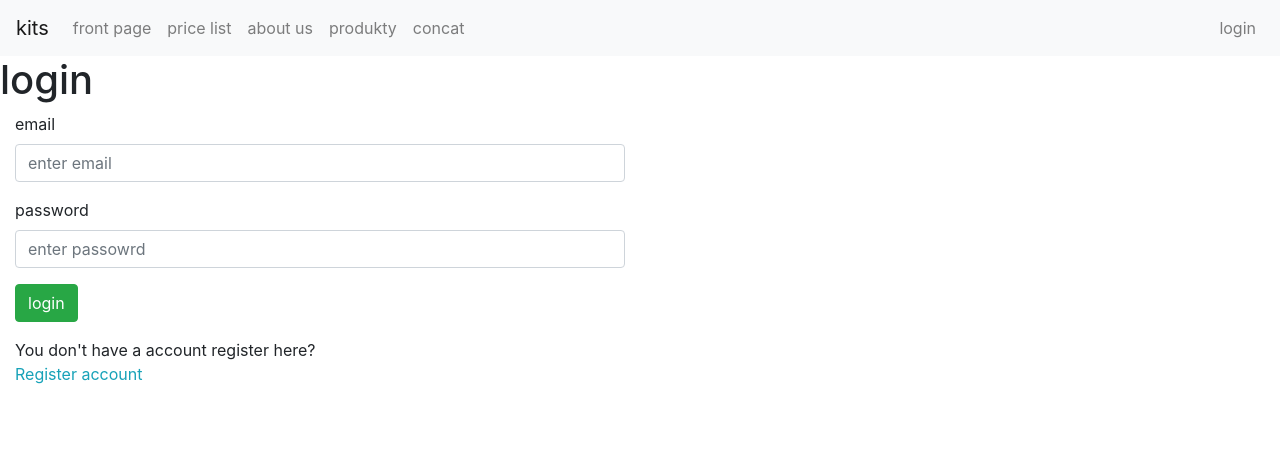
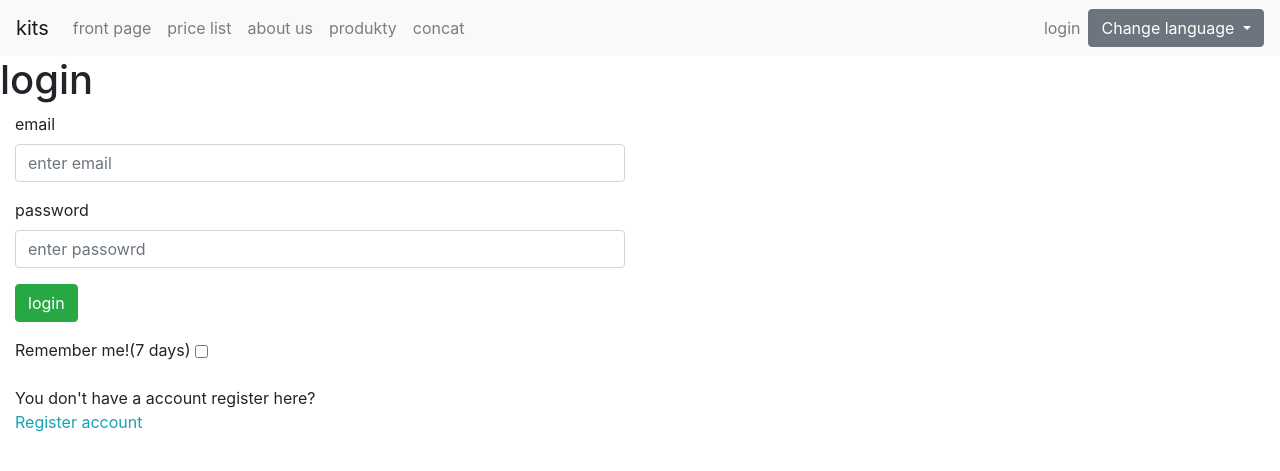
Before and after one commit to Fr3dyS/balin-rocnikovka, a PHP site: page /login.php in a window 1280 px wide. Shown: the top 471 px of the page. Run offline with PHP 8.4, Linux system fonts and the light colour scheme; some libraries are stand-ins or nearby versions.

Commit message:
update 7.12.

```diff
--- a/lang/cs.php
+++ b/lang/cs.php
@@ -37,5 +37,7 @@ $lang = array(
     "zmenaMesto" => "Změna města",
     "zmenaPsc" => "Změna Poštovního směrovacího čísla",
     "save" => "Uložit",
-    "account_reg_date" => "datum registrace"
+    "account_reg_date" => "datum registrace",
+    "langchoice" => "změna jazyka",
+    "expiration" => "Pamatovat si mě!(7 dnů)"
 );
--- a/lang/en.php
+++ b/lang/en.php
@@ -40,6 +40,7 @@ $lang = array(
     "zmenaMesto" => "Change city",
     "zmenaPsc" => "Change PSČ",
     "save" => "save",
-    "account_reg_date" => "date of registration"
-
+    "account_reg_date" => "date of registration",
+    "langchoice" => "Change language",
+    "expiration" => "Remember me!(7 days)"
 );
--- a/login.php
+++ b/login.php
@@ -87,7 +87,7 @@ if (isset($_REQUEST['btn_login']))    //button name is "btn_login"
         <div class="form-group">
             <label class="col-sm-3 control-label"><?php echo $lang['email']; ?></label>
             <div class="col-sm-6">
-                <input type="text" name="txt_username_email" class="form-control" placeholder="<?php echo $lang['emailVloz']; ?> "/>
+                <input type="text" name="txt_username_email" class="form-control" placeholder="<?php echo $lang['emailVloz']; ?> " />
             </div>
         </div>
 
@@ -103,16 +103,26 @@ if (isset($_REQUEST['btn_login']))    //button name is "btn_login"
                 <input type="submit" name="btn_login" class="btn btn-success" value="<?php echo $lang['login']; ?>">
             </div>
         </div>
+        <div class="form-group">
+            <div class="col-sm-offset-3 col-sm-9 m-t-15">
+                <label><?php echo $lang['expiration']; ?></label>
+                <input type="checkbox" name="expiration" class="btn" >
+            </div>
+        </div>
 
         <div class="form-group">
             <div class="col-sm-offset-3 col-sm-9 m-t-15">
-                <?php echo $lang['nemamUcet'];?><a href="registrace.php">
-                    <p class="text-info"><?php echo $lang['registruj'];?></p>
+                <?php echo $lang['nemamUcet']; ?><a href="registrace.php">
+                    <p class="text-info"><?php echo $lang['registruj']; ?></p>
                 </a>
             </div>
         </div>
 
     </form>
+    <script src="https://code.jquery.com/jquery-3.2.1.slim.min.js" integrity="sha384-KJ3o2DKtIkvYIK3UENzmM7KCkRr/rE9/Qpg6aAZGJwFDMVNA/GpGFF93hXpG5KkN" crossorigin="anonymous"></script>
+    <script src="https://cdnjs.cloudflare.com/ajax/libs/popper.js/1.12.9/umd/popper.min.js" integrity="sha384-ApNbgh9B+Y1QKtv3Rn7W3mgPxhU9K/ScQsAP7hUibX39j7fakFPskvXusvfa0b4Q" crossorigin="anonymous"></script>
+    <script src="https://maxcdn.bootstrapcdn.com/bootstrap/4.0.0/js/bootstrap.min.js" integrity="sha384-JZR6Spejh4U02d8jOt6vLEHfe/JQGiRRSQQxSfFWpi1MquVdAyjUar5+76PVCmYl" crossorigin="anonymous"></script>
+
 </body>
 
 </html>
--- a/pohledy/doplnky/header.php
+++ b/pohledy/doplnky/header.php
@@ -47,6 +47,22 @@
 
                 <?php } ?>
             </div>
+            <?php
+            /***
+             * lang vyber
+             */
+            ?>
+            <div>
+                <div class="dropdown">
+                    <button class="btn btn-secondary dropdown-toggle" type="button" id="dropdownMenuButton" data-toggle="dropdown" aria-haspopup="true" aria-expanded="false">
+                        <?php echo $lang['langchoice']?>
+                    </button>
+                    <div class="dropdown-menu" aria-labelledby="dropdownMenuButton">
+                        <a class="dropdown-item" href="config/lang.php?lang=cs">cz</a>
+                        <a class="dropdown-item" href="config/lang.php?lang=en">en</a>
+                    </div>
+                </div>
+            </div>
         </div>
     </nav>
 </div>
```
Also changed, not shown: registrace.php (+6 -3 lines).
